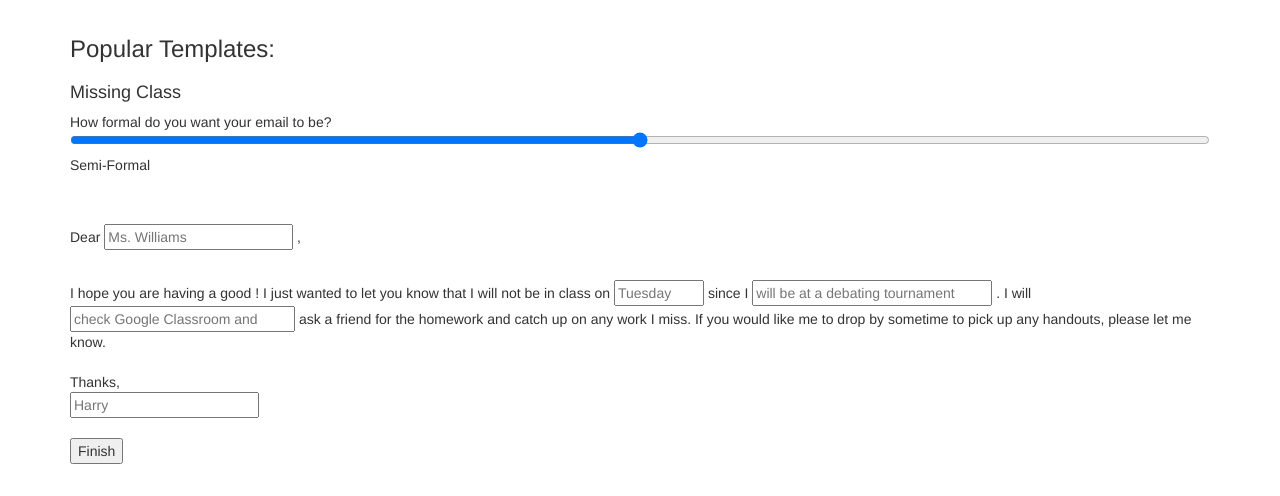
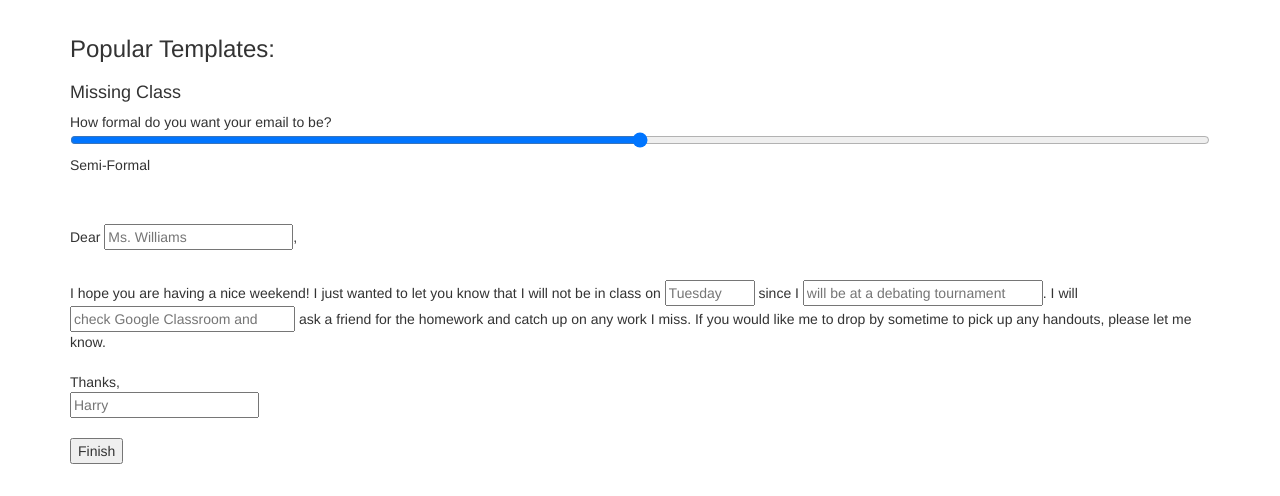
Before and after one commit to yayimahuman/intellimail, a PHP site: page / in a window 1280 px wide. Shown: the part 304-800 px from the top of the page. Run offline with PHP 8.4, Linux system fonts and the light colour scheme; some libraries are stand-ins or nearby versions.

Commit message:
Update index.php

```diff
--- a/index.php
+++ b/index.php
@@ -1,14 +1,10 @@
 <!-- saved forms: https://gist.github.com/zaus/4717416 -->
-
-
 <!DOCTYPE html>
 <html lang="en-US">
-
 <head>
-
-	<title>Email Writing Tool - Write an Email Using IntelliMail</title>
+	<title>Write an Email in Seconds - IntelliMail's Email Tool</title>
 	<meta charset="utf-8">
-	<meta name="description" content="Use our email writing tool to write a concise and eloquently composed email. Fast, free to use, ad-free.">
+	<meta name="description" content="Write an email in seconds with IntelliMail. Fast, free to use, ad-free.">
 	<meta name="keywords" content="compare,hosts,webhosts,host,web, webhost,hosting,webhosting,find,best">
 	<meta name="author" content="Harry Dong">
 	<meta name="viewport" content="width=device-width, initial-scale=1">
@@ -21,22 +17,21 @@
 	<link rel="stylesheet" type="text/css" href="./css/mailStyle.css">
 
 	<style>
-.bg{background: url('http://www.aamrofreight.net/wp-content/uploads/2014/06/blue-abstract-background.jpg') no-repeat center center;}
+	.bg{
+		background: url('http://www.aamrofreight.net/wp-content/uploads/2014/06/blue-abstract-background.jpg') no-repeat center center;
+	}
 	</style>
 </head>
-
-
 
 
 <body onload="checkFormal();checkDay();">
 
 <?php include_once "navbar.html";?>
 
-
 <div class="bg"></div>
 <div class="jumbotron">
 	<center><h1>IntelliMail - Under Development</h1>
-  <p>Write an email in seconds</p><center>
+	<p>Write an email in seconds</p></center>
 </div>
 
 
@@ -56,25 +51,20 @@
 
 	<div id="tone0" style="display:none">
   		<form role="form" action="written_email.php" method="get">
-
   		<input type="hidden" name="tone" value="0">
     	<p>Hi
-		<input type="text" class "form-control" name="recipient" placeholder="Mr. Bitidez">
-		,
+		<input type="text" name="recipient" placeholder="Mr. Bitidez">,
 		<br>
 		<br>
-		<p>I hope you're having a good <span id="greetDay"></span>! I just wanted to let you know that I will be away on
-		<input type="text" class "form-control" name="day" placeholder="Tuesday" style="width:90px">
-		since I
-		<input type="text" class "form-control" name="reason" placeholder="have a volleyball game">
-		. I will
-		<input type="text" class "form-control" name="actions" placeholder="check Google Classroom and" style="width:225px">
-		ask a friend for the homework and catch up on any work I miss. If you would like me to drop by sometime to pick up any handouts I'll need, please let me know.
+		<p>I hope you're having a good <span id="day1"></span>! I just wanted to let you know that I will be away on
+		<input type="text" name="day" placeholder="Tuesday" style="width:90px"> since I
+		<input type="text" name="reason" placeholder="have a volleyball game">. I will
+		<input type="text" name="actions" placeholder="check Google Classroom and" style="width:225px"> ask a friend for the homework and catch up on any work I miss. If you would like me to drop by sometime to pick up any handouts I'll need, please let me know.
 		<br>
 		<br>
 		Thanks,
 		<br>
-		<input type="text" class "form-control" name="signature" placeholder="Harry">
+		<input type="text" name="signature" placeholder="Harry">
 		<br>
 		<br>
 		<input type="submit" value="Finish">
@@ -82,70 +72,51 @@
   	</div>
 
 	<div id="tone1" style="display:none">
-
 		<form role="form" action="written_email.php" method="get">
-
 		<input type="hidden" name="tone" value="1">
      	<p>Dear
-     	<input type="text" class "form-control" name="recipient" placeholder="Ms. Williams">
-     	,
+     	<input type="text" name="recipient" placeholder="Ms. Williams">,
 		<br>
 		<br>
-		<p>I hope you are having a good <span id="greetDay"></span>! I just wanted to let you know that I will not be in class on
-		<input type="text" class "form-control" name="day" placeholder="Tuesday" style="width:90px">
-		since I
-		<input type="text" class "form-control" name="reason" placeholder="will be at a debating tournament" style="width:240px">
-		. I will
-		<input type="text" class "form-control" name="actions" placeholder="check Google Classroom and" style="width:225px">
-		ask a friend for the homework and catch up on any work I miss. If you would like me to drop by sometime to pick up any handouts, please let me know.
+		<p>I hope you are having a nice <span id="day2"></span>! I just wanted to let you know that I will not be in class on
+		<input type="text" name="day" placeholder="Tuesday" style="width:90px"> since I
+		<input type="text" name="reason" placeholder="will be at a debating tournament" style="width:240px">. I will
+		<input type="text"  name="actions" placeholder="check Google Classroom and" style="width:225px"> ask a friend for the homework and catch up on any work I miss. If you would like me to drop by sometime to pick up any handouts, please let me know.
 		<br>
 		<br>
 		Thanks,
 		<br>
-		<input type="text" class "form-control" name="signature" placeholder="Harry">
+		<input type="text" name="signature" placeholder="Harry">
 		<br>
 		<br>
 		<input type="submit" value="Finish">
 		</form>
-
 	</div>
 
 	<div id="tone2" style="display:none">
-
 		<form role="form" action="written_email.php" method="get">
-
 		<input type="hidden" name="tone" value="2">
       	<p>Dear
-      	<input type="text" class "form-control" name="recipient" placeholder="Mr. Allan Poe">
-      	,
+      	<input type="text" name="recipient" placeholder="Mr. Allan Poe">,
 		<br>
 		<br>
-		<p>I hope your <span id="greetDay"></span> is going well! I just wanted to inform you that, unfortunately, I will be unable to attend class on
-		<input type="text" class "form-control" name="day" placeholder="Tuesday" style="width:90px">
-		because of
-		<input type="text" class "form-control" name="reason" placeholder="an urgent family issue" style="width:180px">
-		. I will
-		<input type="text" class "form-control" name="actions" placeholder="check Google Classroom and" style="width:225px"> ask a classmate for the homework and complete any work I miss. If you would like me to pick up any handouts, please let me know.
+		<p>I hope your <span id="day3"></span> is going well! I just wanted to inform you that, unfortunately, I will be unable to attend class on
+		<input type="text" name="day" placeholder="Tuesday" style="width:90px"> because of
+		<input type="text" name="reason" placeholder="an urgent family issue" style="width:180px">. I will
+		<input type="text" name="actions" placeholder="check Google Classroom and" style="width:225px"> ask a classmate for the homework and complete any work I miss. If you would like me to pick up any handouts, please let me know.
 		<br>
 		<br>
 		Thanks,
 		<br>
-		<input type="text" class "form-control" name="signature" placeholder="Harry">
+		<input type="text" name="signature" placeholder="Harry">
 		<br>
 		<br>
 		<input type="submit" value="Finish">
 		</form>
-
 	</div>
 
 </div>
 
 
-
-<!-- check how to make table size stay constant, boxes stay square
-<img src="image.jpg" alt="Header Image" style="width:100%;border:0">
--->
-
-
 </body>
 </html>
```
Lines whose indentation alone changed are shown as unchanged.
